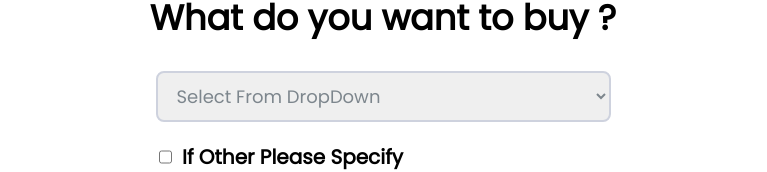
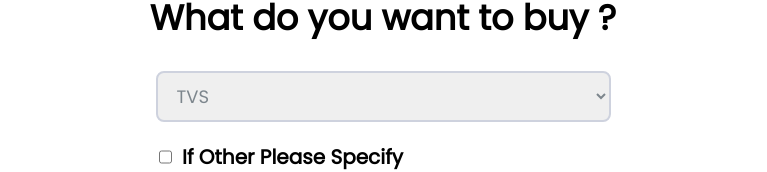
Before and after one commit to RanjithKumarT35/RevnitroFormsFront, a React (Create React App) app: page /BikeConsultation in a window 1280 px wide. Shown: the part 290-462 px from the top of the page, without its empty margins (257-1024 px from the left). Built offline with nearby package versions, Linux system fonts and the light colour scheme; no server answers.

Commit message:
Update BikeConsultation.js

```diff
--- a/src/forms/BikeConsultation.js
+++ b/src/forms/BikeConsultation.js
@@ -98,7 +98,7 @@ function BikeConsultation() {
               <div className="dropdwoninputforrevnbitrto">
                 <select
                   name="Bike Company"
-                  value={formDetails.bikename}
+
                   id=""
                   required
                   onChange={(e) =>
```
